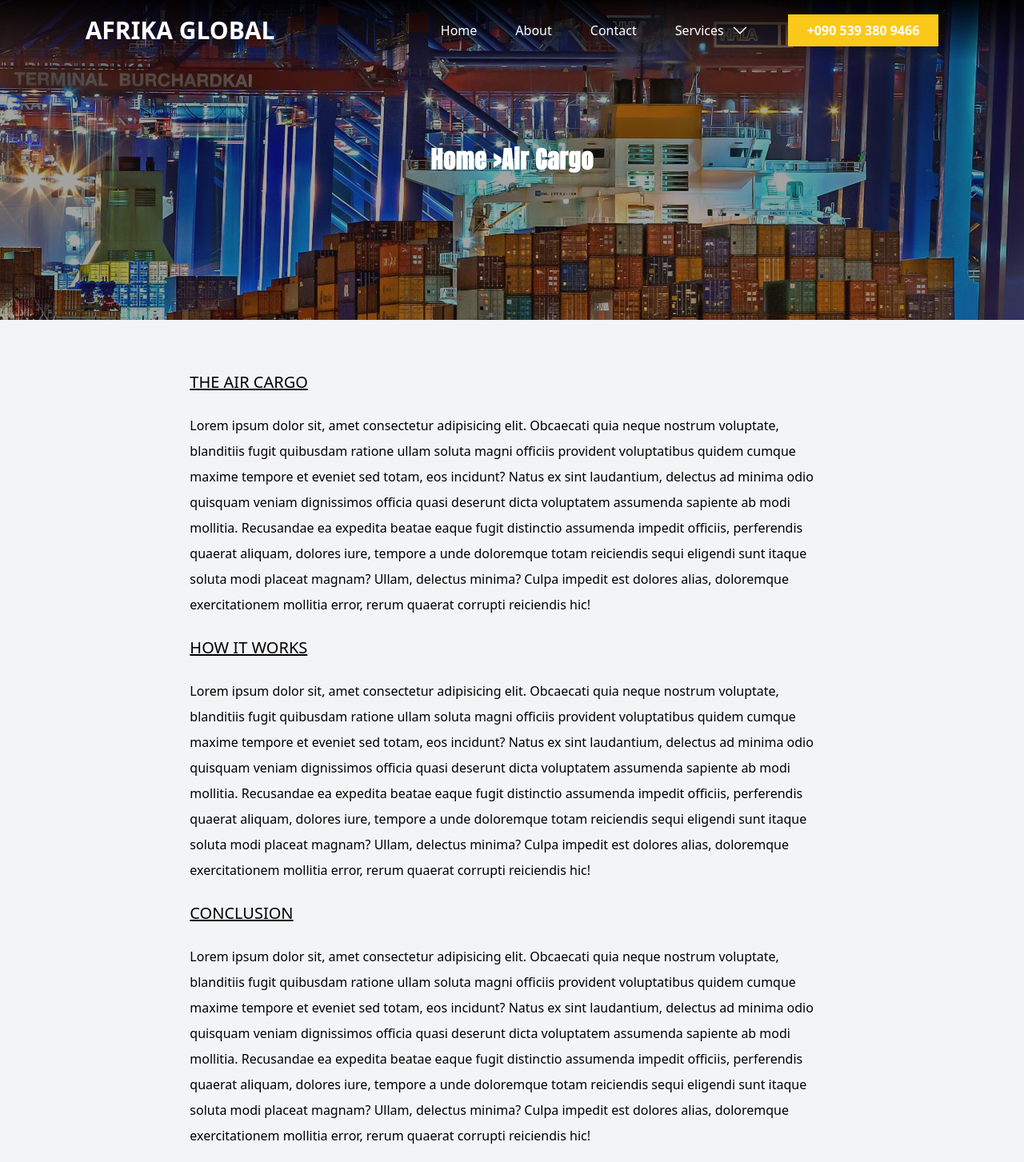
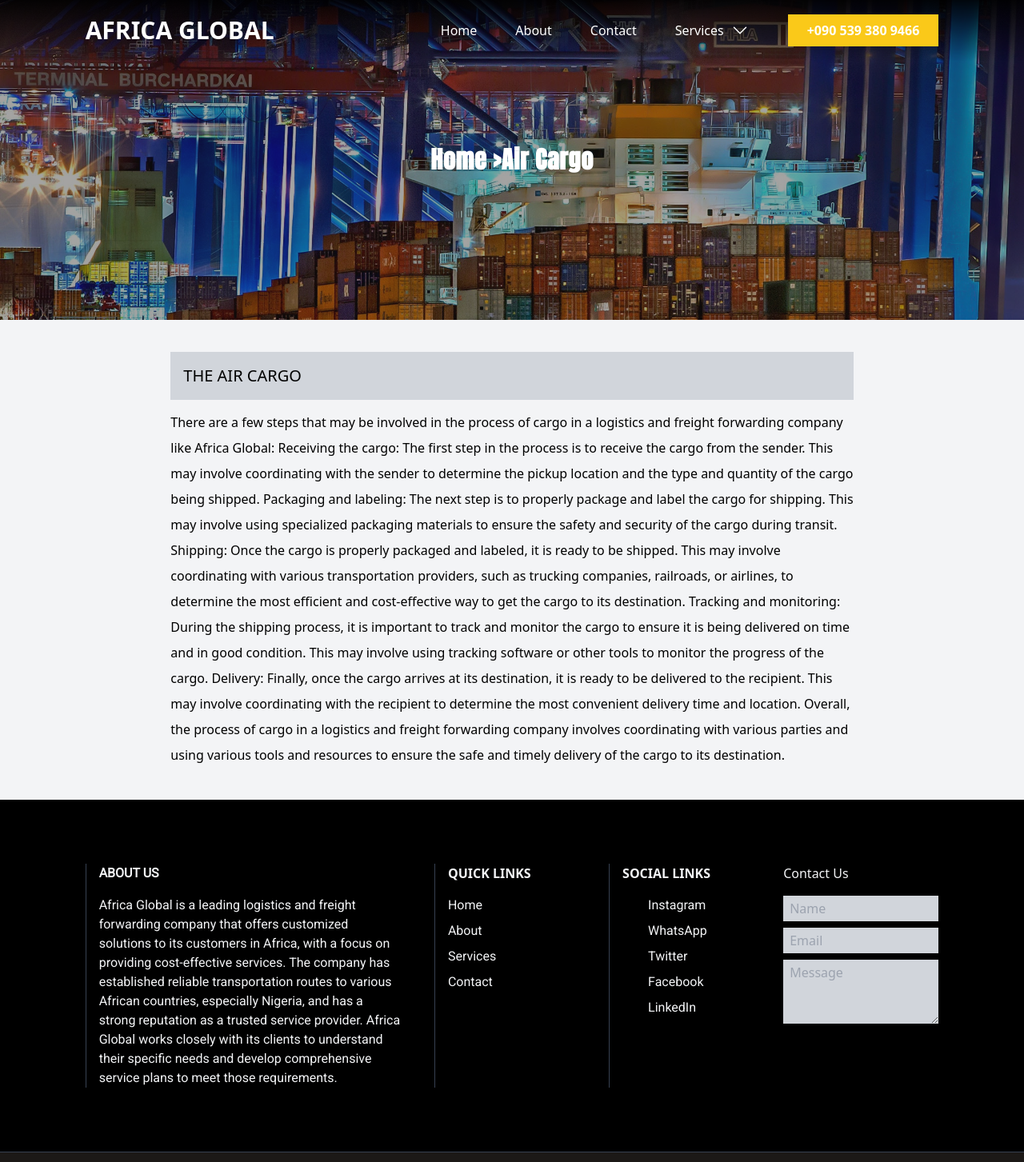
Before and after one commit to DoudGaya/cargo, a React (Vite) app: page /shipping in a window 1280 px wide. Shown: the top 1453 px of the page at 80% size. Built offline with nearby package versions, Linux system fonts and the light colour scheme; some icons are missing.

Commit message:
finishing

```diff
--- a/src/pages/AirCargo.jsx
+++ b/src/pages/AirCargo.jsx
@@ -5,13 +5,14 @@ const AirCargo = () => {
     return (
         <>
         <PageBanner banner="Air Cargo" />
-       <div className=" w-8/12 px-6 py-10 mx-auto">
-            <h2 className=" uppercase text-xl my-6 underline">The Air Cargo</h2>
-            <p className=" leading-8">
+       <div className=" w-full  md:w-8/12 px-10 md:px-0 py-10 mx-auto">
+
+            <div className=" bg-gray-300 py-4 px-4 mb-3">
+                <h2 className=" uppercase text-xl">The Air Cargo</h2>
+            </div>
+            <p className=" leading-8 ">
             There are a few steps that may be involved in the process of cargo in a logistics and freight forwarding company like Africa Global:
-
                 Receiving the cargo: The first step in the process is to receive the cargo from the sender. This may involve coordinating with the sender to determine the pickup location and the type and quantity of the cargo being shipped.
-
                 Packaging and labeling: The next step is to properly package and label the cargo for shipping. This may involve using specialized packaging materials to ensure the safety and security of the cargo during transit.
 
                 Shipping: Once the cargo is properly packaged and labeled, it is ready to be shipped. This may involve coordinating with various transportation providers, such as trucking companies, railroads, or airlines, to determine the most efficient and cost-effective way to get the cargo to its destination.
@@ -23,8 +24,8 @@ const AirCargo = () => {
                 Overall, the process of cargo in a logistics and freight forwarding company involves coordinating with various parties and using various tools and resources to ensure the safe and timely delivery of the cargo to its destination.
             </p>
 
-            <h2 className=" uppercase text-xl my-6 underline">How it works </h2>
-            <p className=" leading-8">
+            {/* <h2 className=" uppercase text-xl my-6 underline">How it works </h2> */}
+            {/* <p className=" leading-8">
                 Lorem ipsum dolor sit, amet consectetur adipisicing elit. Obcaecati quia neque nostrum voluptate, blanditiis
                 fugit quibusdam ratione ullam soluta magni officiis provident voluptatibus quidem cumque maxime tempore
                 et eveniet sed totam, eos incidunt? Natus ex sint laudantium, delectus ad minima odio quisquam veniam
@@ -44,7 +45,7 @@ const AirCargo = () => {
                 dolores iure, tempore a unde doloremque totam reiciendis sequi eligendi sunt itaque soluta modi placeat magnam?
                 Ullam, delectus minima? Culpa impedit est dolores alias, doloremque exercitationem mollitia error, rerum quaerat
                 corrupti reiciendis hic!
-            </p>
+            </p> */}
        </div>
         </>
     )
--- a/src/pages/Home.jsx
+++ b/src/pages/Home.jsx
@@ -8,7 +8,8 @@ import Newsletter from "./home/Newsletter";
 import Gallery from "./home/Gallery";
 import AboutTheCompany from "./about/AbousTheCompany";
 
-const Home = () =>{
+const Home = () => {
+
     return (
         <>
            <div className="flex flex-col w-full ">
@@ -23,6 +24,7 @@ const Home = () =>{
         </div>
         </>
     )
+
 }
 
 export default Home
--- a/src/pages/Shipping.jsx
+++ b/src/pages/Shipping.jsx
@@ -5,43 +5,25 @@ const Shipping = () => {
     return (
         <>
         <PageBanner banner="Air Cargo" />
-       <div className=" w-8/12 px-6 py-10 mx-auto">
-            <h2 className=" uppercase text-xl my-6 underline">The Air Cargo</h2>
-            <p className=" leading-8">
-                Lorem ipsum dolor sit, amet consectetur adipisicing elit. Obcaecati quia neque nostrum voluptate, blanditiis
-                fugit quibusdam ratione ullam soluta magni officiis provident voluptatibus quidem cumque maxime tempore
-                et eveniet sed totam, eos incidunt? Natus ex sint laudantium, delectus ad minima odio quisquam veniam
-                dignissimos officia quasi deserunt dicta voluptatem assumenda sapiente ab modi mollitia. Recusandae
-                ea expedita beatae eaque fugit distinctio assumenda impedit officiis, perferendis quaerat aliquam,
-                dolores iure, tempore a unde doloremque totam reiciendis sequi eligendi sunt itaque soluta modi placeat magnam?
-                Ullam, delectus minima? Culpa impedit est dolores alias, doloremque exercitationem mollitia error, rerum quaerat
-                corrupti reiciendis hic!
-            </p>
 
-            <h2 className=" uppercase text-xl my-6 underline">How it works </h2>
-            <p className=" leading-8">
-                Lorem ipsum dolor sit, amet consectetur adipisicing elit. Obcaecati quia neque nostrum voluptate, blanditiis
-                fugit quibusdam ratione ullam soluta magni officiis provident voluptatibus quidem cumque maxime tempore
-                et eveniet sed totam, eos incidunt? Natus ex sint laudantium, delectus ad minima odio quisquam veniam
-                dignissimos officia quasi deserunt dicta voluptatem assumenda sapiente ab modi mollitia. Recusandae
-                ea expedita beatae eaque fugit distinctio assumenda impedit officiis, perferendis quaerat aliquam,
-                dolores iure, tempore a unde doloremque totam reiciendis sequi eligendi sunt itaque soluta modi placeat magnam?
-                Ullam, delectus minima? Culpa impedit est dolores alias, doloremque exercitationem mollitia error, rerum quaerat
-                corrupti reiciendis hic!
-            </p>
-            <h2 className=" uppercase text-xl my-6 underline">Conclusion</h2>
-            <p className=" leading-8">
-                Lorem ipsum dolor sit, amet consectetur adipisicing elit. Obcaecati quia neque nostrum voluptate, blanditiis
-                fugit quibusdam ratione ullam soluta magni officiis provident voluptatibus quidem cumque maxime tempore
-                et eveniet sed totam, eos incidunt? Natus ex sint laudantium, delectus ad minima odio quisquam veniam
-                dignissimos officia quasi deserunt dicta voluptatem assumenda sapiente ab modi mollitia. Recusandae
-                ea expedita beatae eaque fugit distinctio assumenda impedit officiis, perferendis quaerat aliquam,
-                dolores iure, tempore a unde doloremque totam reiciendis sequi eligendi sunt itaque soluta modi placeat magnam?
-                Ullam, delectus minima? Culpa impedit est dolores alias, doloremque exercitationem mollitia error, rerum quaerat
-                corrupti reiciendis hic!
-            </p>
-       </div>
-        </>
+        <div className=" w-full  md:w-8/12 px-10 md:px-0 py-10 mx-auto">
+
+    <div className=" bg-gray-300 py-4 px-4 mb-3">
+        <h2 className=" uppercase text-xl">The Air Cargo</h2>
+    </div>
+    <p className="leading-8">
+        There are a few steps that may be involved in the process of cargo in a logistics and freight forwarding company like Africa Global:
+        Receiving the cargo: The first step in the process is to receive the cargo from the sender. This may involve coordinating with the sender to determine the pickup location and the type and quantity of the cargo being shipped.
+        Packaging and labeling: The next step is to properly package and label the cargo for shipping. This may involve using specialized packaging materials to ensure the safety and security of the cargo during transit.
+        Shipping: Once the cargo is properly packaged and labeled, it is ready to be shipped. This may involve coordinating with various transportation providers, such as trucking companies, railroads, or airlines, to determine the most efficient and cost-effective way to get the cargo to its destination.
+        Tracking and monitoring: During the shipping process, it is important to track and monitor the cargo to ensure it is being delivered on time and in good condition. This may involve using tracking software or other tools to monitor the progress of the cargo.
+        Delivery: Finally, once the cargo arrives at its destination, it is ready to be delivered to the recipient. This may involve coordinating with the recipient to determine the most convenient delivery time and location.
+        Overall, the process of cargo in a logistics and freight forwarding company involves coordinating with various parties and using various tools and resources to ensure the safe and timely delivery of the cargo to its destination.
+    </p>
+
+    </div>
+
+    </>
     )
 }
 
--- a/src/pages/about/AbousTheCompany.jsx
+++ b/src/pages/about/AbousTheCompany.jsx
@@ -5,7 +5,8 @@ export default function AboutTheCompany() {
               <div className=" w-full px-6 md:px-0 md:w-7/12 my-10 mx-auto flex flex-col justify-center item-center text-center ">
                 <p className='text-orange-500 text-3xl font-anton pb-6'>Why Us</p>
                 <p className=' text-base text-gray-800 dark:text-gray-200'>
-                Africa Global is a leading logistics and freight forwarding company that offers customized solutions to its customers in Africa, with a focus on providing cost-effective services. The company has established reliable transportation routes to various African countries, especially Nigeria, and has a strong reputation as a trusted service provider. Africa Global works closely with its clients to understand their specific needs and develop comprehensive service plans to meet those requirements.
+                Since our establishment in 2013, Africa global has been recognized as one of the most successful independent freight forwarding logistics company in the business.
+                Africa glocal logistics therefore ranks number one, publications have citied Africa global logistics as one of the largest in terms of number of offices, employees and wide range service portfolio, most reliable companies in the market.
                 </p>
                 <div className=" grid grid-cols-1 md:grid-cols-3 my-10 gap-10">
                     <div className=" flex flex-col bg-gradient-to-r bg-gray-200 rounded-lg py-4 space-y-1">
--- a/src/pages/contact/ContactForm.jsx
+++ b/src/pages/contact/ContactForm.jsx
@@ -105,7 +105,7 @@ const ContactForm = () => {
           <div className=" flex w-full justify-center mt-20 bg-cover" style={{ backgroundImage: `url(${bannerImage})` }}>
          <div className="backdrop-blur-md w-full">
         <div className=" flex w-10/12 py-10 mx-auto ">
-                <div className="grid grid-cols-2 gap-x-6">
+                <div className="grid grid-cols-1 md:grid-cols-2 gap-y-6 md:gap-x-6">
                     {address}
                 </div>
         </div>
--- a/src/pages/home/Carousel.jsx
+++ b/src/pages/home/Carousel.jsx
@@ -12,10 +12,10 @@ const ImageCarousel = () => {
   return (
     <div className='w-full h-full saturate-50 bg-cover bg-center flex bg-no-repeat bg-fixed bg-transparent transition-all duration-200 ease-in-out delay-200' style={{ backgroundImage: `url(${banner})`}} >
         <div className="relative bg-blend-color  w-full flex h-full justify-between px-20">
-        <div className="flex w-full flex-col md:flex-row my-20  md:my-auto items-center space-x-5 ">
+        <div className="flex w-full flex-col md:flex-row mt-32  md:my-auto items-center space-x-5 ">
 
-          <div className=" bg-yellow-200">
-            <img src={logo} alt="" className=' w-[300px] h-[300px] shadow-lg rounded-lg' srcSet="" />
+          <div className="">
+            <img src={logo} alt="" className='w-[300px] h-[300px] shadow-lg rounded-lg' srcSet="" />
           </div>
         {/* <div className=" md:h-[200px] flex-none md:w-[200px] h-32 w-32 p-4 overflow-hidden bg-white rounded-2xl ">
                 <img src={logo} className=" " alt="" />
--- a/src/pages/home/Company.jsx
+++ b/src/pages/home/Company.jsx
@@ -60,7 +60,13 @@ const Company = () => {
                     </div>
                 </div>
                 <div className=" col-span-1 px-4">
-                    <form className=' flex flex-col space-y-2 bg-sky-900/70 py-8 px-6'>
+                    <div className=" bg-sky-700 px-10 py-20">
+                        <h3 className=' text-2xl uppercase font-bold text-orange-500 my-3'>About Us</h3>
+                        <p className=' text-white'>
+                            Africa Global is a leading logistics and freight forwarding company that offers customized solutions to its customers in Africa, with a focus on providing cost-effective services. The company has established reliable transportation routes to various African countries, especially Nigeria, and has a strong reputation as a trusted service provider. Africa Global works closely with its clients to understand their specific needs and develop comprehensive service plans to meet those requirements.
+                        </p>
+                    </div>
+                    {/* <form className=' flex flex-col space-y-2 bg-sky-900/70 py-8 px-6'>
                     <div className=" flex items-center space-x-4 ">
                         <svg xmlns="http://www.w3.org/2000/svg" fill="none" viewBox="0 0 24 24" strokeWidth="1.5" stroke="currentColor" className="w-8 stroke-2 text-white h-8">
                             <path strokeLinecap="round" strokeLinejoin="round" d="M21.75 6.75v10.5a2.25 2.25 0 01-2.25 2.25h-15a2.25 2.25 0 01-2.25-2.25V6.75m19.5 0A2.25 2.25 0 0019.5 4.5h-15a2.25 2.25 0 00-2.25 2.25m19.5 0v.243a2.25 2.25 0 01-1.07 1.916l-7.5 4.615a2.25 2.25 0 01-2.36 0L3.32 8.91a2.25 2.25 0 01-1.07-1.916V6.75" />
@@ -86,7 +92,7 @@ const Company = () => {
                             <label htmlFor="name" className=' text-sm text-white'>Phone Number</label>
                             <textarea name="message" id="" cols="20" placeholder='Send Us a Message' rows="5" className='py-2 px-4 outline-none'></textarea>
                         </div>
-                    </form>
+                    </form> */}
 
                 </div>
             </div>
--- a/src/pages/home/Footer.jsx
+++ b/src/pages/home/Footer.jsx
@@ -8,7 +8,13 @@ const Footer = () => {
 
                 <div className=" col-span-1 border-l px-4 border-gray-700 md:col-span-2 font-main ">
                     <h2 className=" font-bold uppercase">ABOUT US</h2>
-                    <p className="mt-4">Lorem ipsum dolor sit, amet consectetur adipisicing elit. Veritatis accusantium nostrum et. Lorem ipsum dolor sit amet consectetur adipisicing elit. Animi perferendis aut dolore maxime, recusandae quibusdam repudiandae saepe est? Deleniti, harum. Totam consequuntur assumenda dolorum eveniet sed ea vero?</p>
+                    <p className="mt-4">
+                    Africa Global is a leading logistics and freight forwarding company that
+                    offers customized solutions to its customers in Africa, with a focus on providing cost-effective services.
+                    The company has established reliable transportation routes to various African countries, especially Nigeria,
+                    and has a strong reputation as a trusted service provider. Africa Global works closely with its
+                    clients to understand their specific needs and develop comprehensive service plans to meet those requirements.
+                    </p>
                 </div>
 
                 <div className=" flex flex-col border-l px-4 border-gray-700">
--- a/src/pages/home/Navigations.jsx
+++ b/src/pages/home/Navigations.jsx
@@ -27,15 +27,19 @@ function closeServices() {
     return setServices(false)
 }
 
+
+const closeModal = () => {
+    return setNav(false)
+}
 const toggleNavbar = () => {
-   setNav( (prevNav) => !prevNav )
+   setNav((prevNav) => !prevNav )
 }
 
 
 const navSections = (
     <div className=" md:hidden flex flex-col bg-gray-900 h-[100vh] absolute z-50 w-full ">
         <div className=" py-4 px-6  flex justify-between  items-center text-center ">
-        <p className=" uppercase text-2xl font-semibold">Afrika Global</p>
+        <p className=" uppercase text-2xl font-semibold">Africa Global</p>
         <button className="" onClick={toggleNavbar}>
         <svg xmlns="http://www.w3.org/2000/svg" fill="none" viewBox="0 0 24 24" stroke-width="1.5" stroke="currentColor" class="w-7 h-7">
             <path stroke-linecap="round" stroke-linejoin="round" d="M6 18L18 6M6 6l12 12" />
@@ -45,11 +49,11 @@ const navSections = (
         </div>
     <div className=" flex flex-col w-full h-full text-white p-10">
         <ul className=" flex flex-col space-y-4">
-            <li className=" w-full border-l-2 py-3 text-xl px-4 bg-gray-700">Home</li>
-            <li className=" w-full border-l-2 py-3 text-xl px-4 bg-gray-700">About</li>
-            <li className=" w-full border-l-2 py-3 text-xl px-4 bg-gray-700">Contact</li>
-            <li className=" w-full border-l-2 py-3 text-xl px-4 bg-gray-700">Plane Cargo</li>
-            <li className=" w-full border-l-2 py-3 text-xl px-4 bg-gray-700">Shipping</li>
+            <Link to="/" onClick={closeModal} className=" w-full border-l-2 py-3 text-xl px-4 bg-gray-700">Home</Link>
+            <Link to="/about" onClick={closeModal} className=" w-full border-l-2 py-3 text-xl px-4 bg-gray-700">About</Link>
+            <Link to="/contact" onClick={closeModal} className=" w-full border-l-2 py-3 text-xl px-4 bg-gray-700">Contact</Link>
+            <Link to="/aircargo" onClick={closeModal} className=" w-full border-l-2 py-3 text-xl px-4 bg-gray-700">Plane Cargo</Link>
+            <Link to="/shipping" onClick={closeModal} className=" w-full border-l-2 py-3 text-xl px-4 bg-gray-700">Shipping</Link>
         </ul>
 
         <div className=" my-10 rounded-3xl p-6 overflow-hidden">
@@ -69,7 +73,7 @@ const navSections = (
         <div className="flex justify-between w-full px-6 py-6 md:py-3 md:px-0 md:w-10/12 md:mx-auto ">
             <div className="py-2 flex items-center md:space-x-4">
                 {/* <img src={logo} className=" hidden md:block shadow-md h-16 rounded-full w-16" alt="" /> */}
-                <p className=" uppercase font-bold md:text-3xl">Afrika Global</p>
+                <p className=" uppercase font-bold md:text-3xl">Africa Global</p>
             </div>
             <ul className="hidden md:flex flex-row  space-x-12">
                 <li className="items-center flex ">
--- a/src/pages/home/Socials.jsx
+++ b/src/pages/home/Socials.jsx
@@ -4,9 +4,9 @@
 
 const socials = [
     {
-        name: 'LinkdIn',
+        name: 'Whatsapp',
         svg: (<svg xmlns="http://www.w3.org/2000/svg" width="24" className="" height="24" viewBox="0 0 24 24"><circle cx="4.983" cy="5.009" r="2.188"></circle><path d="M9.237 8.855v12.139h3.769v-6.003c0-1.584.298-3.118 2.262-3.118 1.937 0 1.961 1.811 1.961 3.218v5.904H21v-6.657c0-3.27-.704-5.783-4.526-5.783-1.835 0-3.065 1.007-3.568 1.96h-.051v-1.66H9.237zm-6.142 0H6.87v12.139H3.095z"></path></svg>),
-        link: '#',
+        link: 'https://wa.me/+905325016879',
     },
 
     {
```
Also changed, not shown: src/pages/home/ShowCase.jsx (+20 -19 lines).
